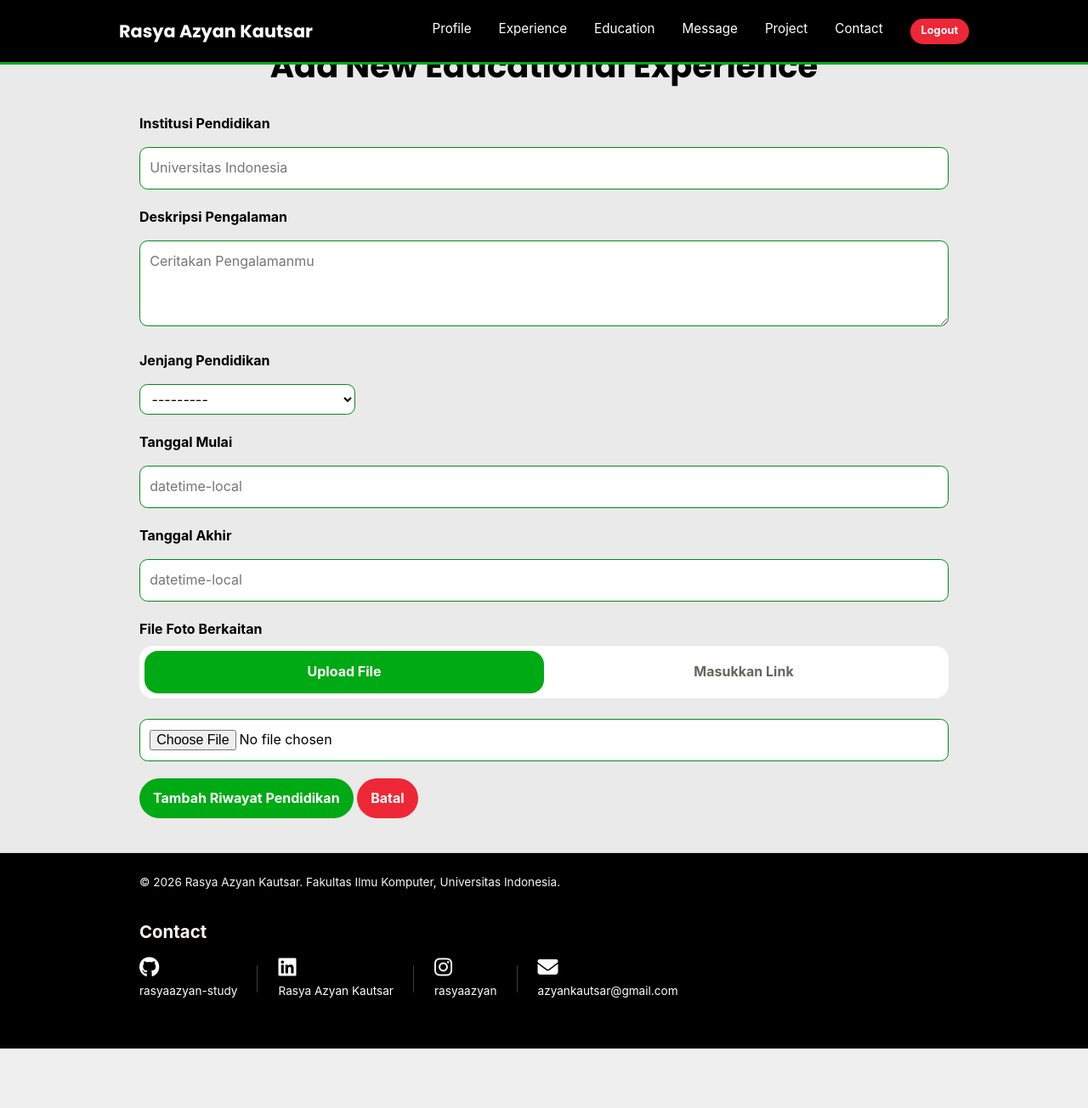
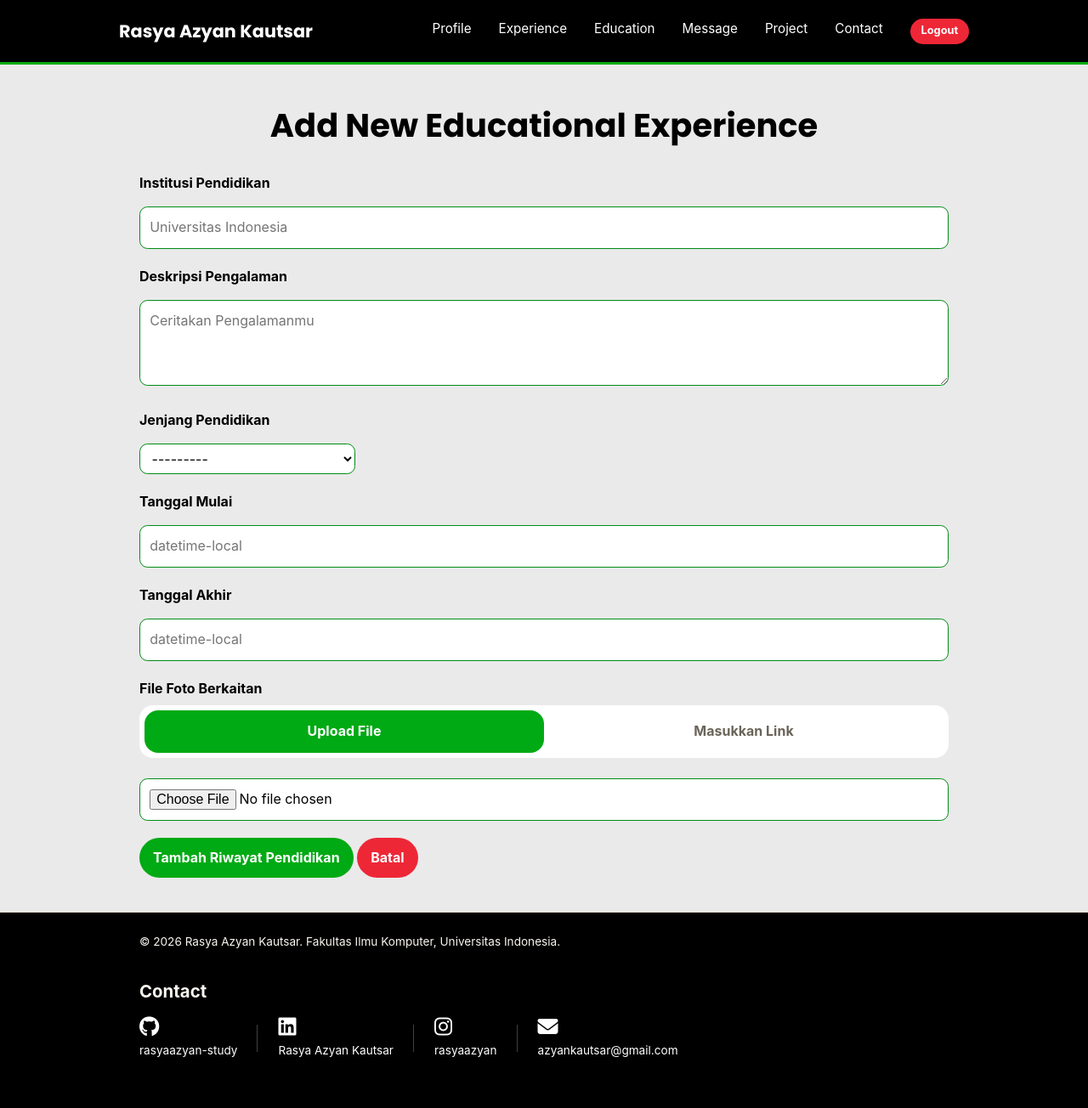
Before and after one commit to rasyaazyan-study/myportfolio, a Django app: page /education/add/ in a window 1280 px wide. Shown: the whole page at 85% size. Before the commit the page ends 1234 px from the top, so only its background shows below. Run offline with Django 5.2, Linux system fonts and the light colour scheme; the visitor is signed in with stand-in values (Sample User, id 1); some libraries are stand-ins or nearby versions.

Commit message:
fix: header bug

```diff
--- a/static/css/style.css
+++ b/static/css/style.css
@@ -40,9 +40,10 @@
 body {
     font-family: -apple-system, "Poppins";
     color: var(--black);
-    background-color: var(--paper);
+    background-color: var(--light-background);
     line-height: 1.6;
     min-height: 100vh;
+    padding-top: 70px;
 }
 
 h1, .brand {
@@ -125,7 +126,7 @@ h1, .brand {
     width: 100%;
     background-color: var(--black);
     border-bottom: 3px solid var(--green-button);
-    z-index: 1;
+    z-index: 1000;
 }
 
 .site-header .container {
```
